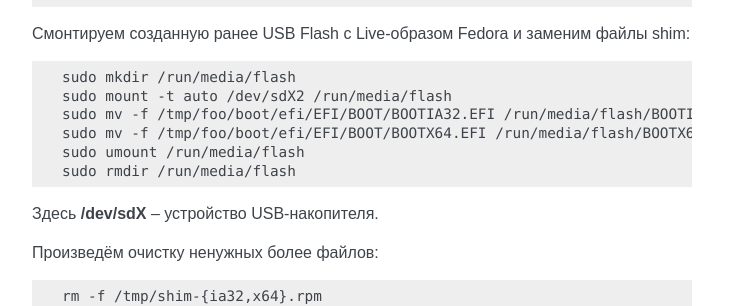
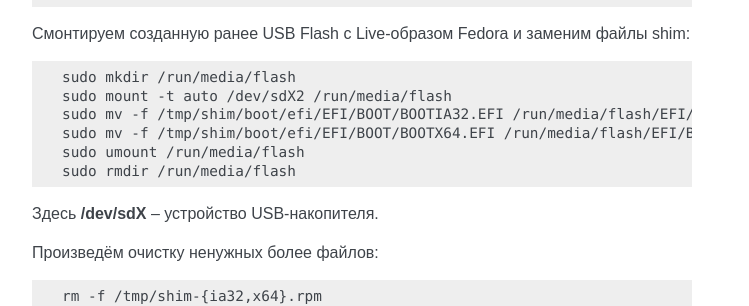
Before and after one commit to RussianFedora/FAQ, a Sphinx documentation site: the page built from source/tips-and-tricks.rst, in a window 1280 px wide and 900 px high, scrolled down 15210 px. Shown: the part 403-709 px from the top of the window, without its empty margins (388-1137 px from the left). Built offline with Sphinx 7.4.7, drawn with Linux system fonts in a browser that asks for light colours; comment, search, counter and statistics services are not loaded.

Commit message:
Updated commands in usb-invalid-image question.

```diff
--- a/source/tips-and-tricks.rst
+++ b/source/tips-and-tricks.rst
@@ -825,8 +825,8 @@
 
     sudo mkdir /run/media/flash
     sudo mount -t auto /dev/sdX2 /run/media/flash
-    sudo mv -f /tmp/foo/boot/efi/EFI/BOOT/BOOTIA32.EFI /run/media/flash/BOOTIA32.EFI
-    sudo mv -f /tmp/foo/boot/efi/EFI/BOOT/BOOTX64.EFI /run/media/flash/BOOTX64.EFI
+    sudo mv -f /tmp/shim/boot/efi/EFI/BOOT/BOOTIA32.EFI /run/media/flash/EFI/BOOT/BOOTIA32.EFI
+    sudo mv -f /tmp/shim/boot/efi/EFI/BOOT/BOOTX64.EFI /run/media/flash/EFI/BOOT/BOOTX64.EFI
     sudo umount /run/media/flash
     sudo rmdir /run/media/flash
 
```
